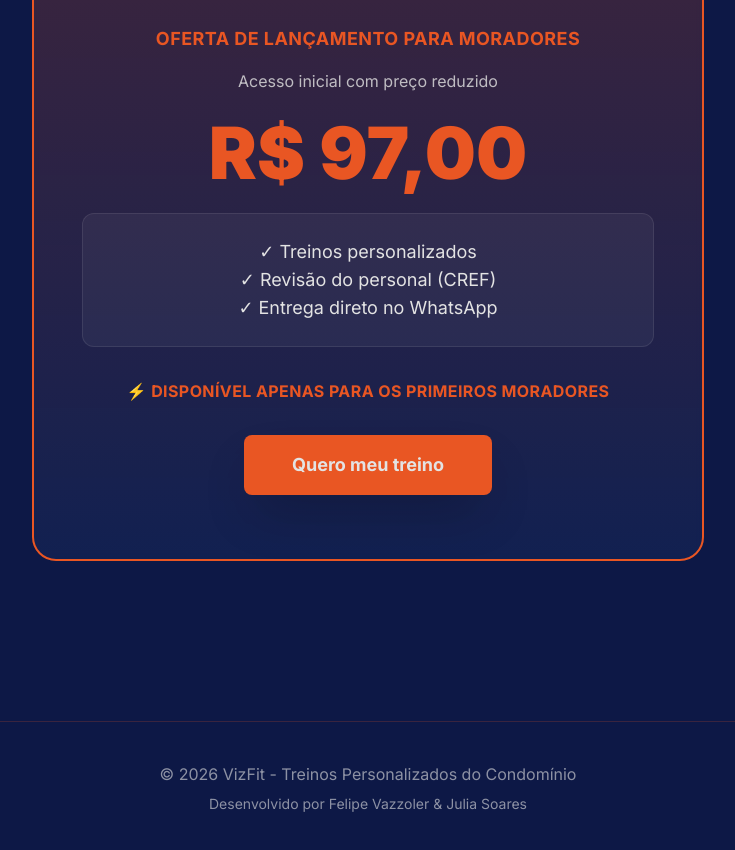
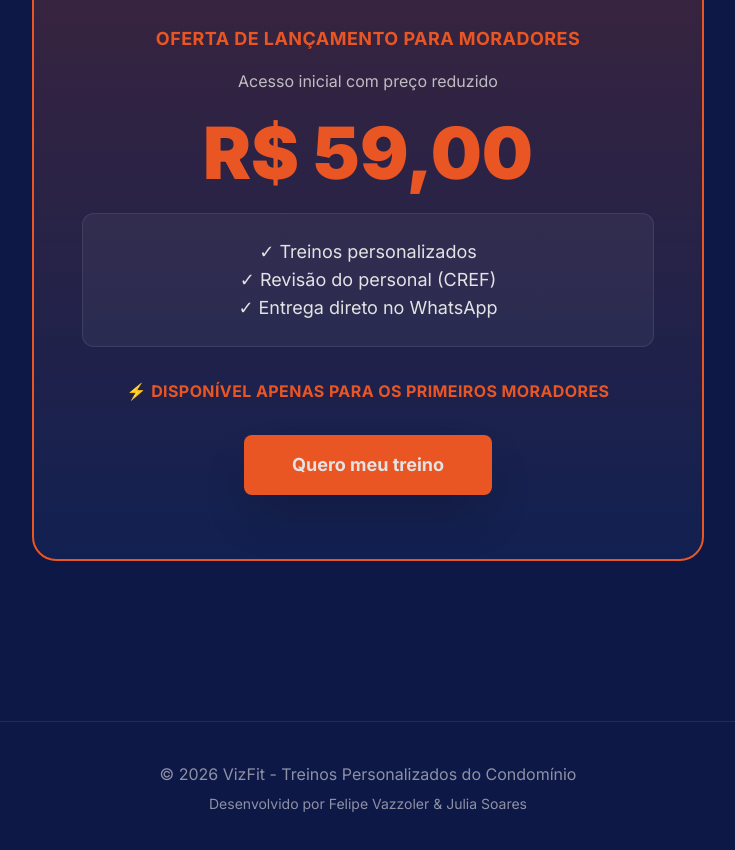
Before and after one commit to jusoper/vizfit, a Next.js app: page / in a window 1280 px wide. Shown: the part 3606-4456 px from the top of the page, without its empty margins (272-1007 px from the left). Built offline with nearby package versions, Linux system fonts and the light colour scheme.

Commit message:
atualizando preco

```diff
--- a/package.json
+++ b/package.json
@@ -10,11 +10,11 @@
   },
   "dependencies": {
     "@supabase/supabase-js": "^2.38.0",
+    "html2canvas": "^1.4.1",
     "jspdf": "^2.5.1",
     "next": "^14.0.0",
     "react": "^18.2.0",
-    "react-dom": "^18.2.0",
-    "html2canvas": "^1.4.1"
+    "react-dom": "^18.2.0"
   },
   "devDependencies": {
     "@types/jspdf": "^2.0.0",
@@ -24,6 +24,7 @@
     "autoprefixer": "^10.4.14",
     "eslint": "^8.44.0",
     "eslint-config-next": "^14.0.0",
+    "gh-pages": "^6.3.0",
     "postcss": "^8.4.24",
     "tailwindcss": "^3.3.2",
     "typescript": "^5.1.3"
--- a/src/components/LandingPage.tsx
+++ b/src/components/LandingPage.tsx
@@ -294,7 +294,7 @@ export default function LandingPage() {
           </p>
 
           <p className="text-7xl font-black text-orange-primary mb-6">
-            R$ 97,00
+            R$ 59,00
           </p>
 
           <div className="bg-off-white/5 rounded-xl p-6 mb-8 border border-off-white/10">
--- a/src/components/PaymentPage.tsx
+++ b/src/components/PaymentPage.tsx
@@ -17,7 +17,7 @@ export default function PaymentPage() {
   const [copied, setCopied] = useState(false)
 
   const PIX_KEY = 'jusoper@gmail.com' // Substitua pela chave Pix real
-  const PAYMENT_VALUE = 97.00
+  const PAYMENT_VALUE = 59.00
   const DEADLINE_MINUTES = 30
 
   useEffect(() => {
--- a/src/components/ProofUploadPage.tsx
+++ b/src/components/ProofUploadPage.tsx
@@ -202,7 +202,7 @@ export default function ProofUploadPage() {
             <h3 className="text-off-white font-bold mb-3">O que deve estar na captura:</h3>
             <ul className="text-blue-secondary text-sm space-y-2">
               <li>✓ Comprovante de PIX enviado ou recebido</li>
-              <li>✓ Valor: R$ 97,00</li>
+              <li>✓ Valor: R$ 59,00</li>
               <li>✓ Data e hora do pagamento</li>
               <li>✓ Chave PIX utilizada</li>
             </ul>
```
Also changed, not shown: 1 other file (tests, documents, lock files or other folders).
